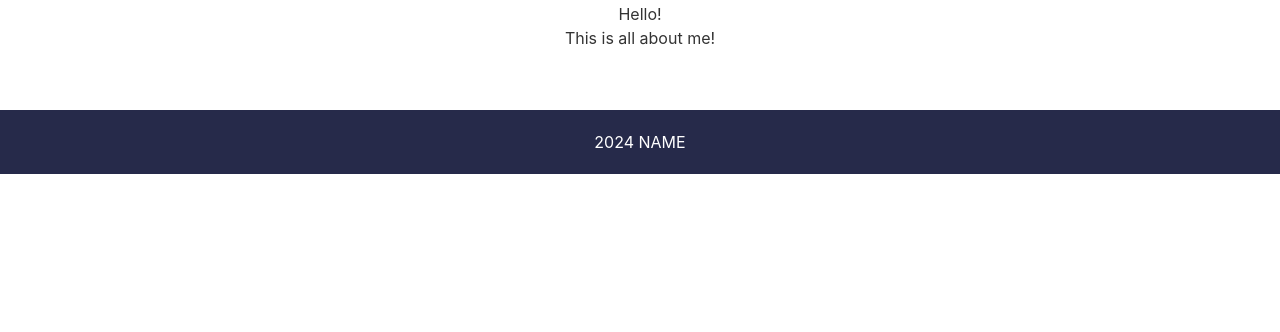
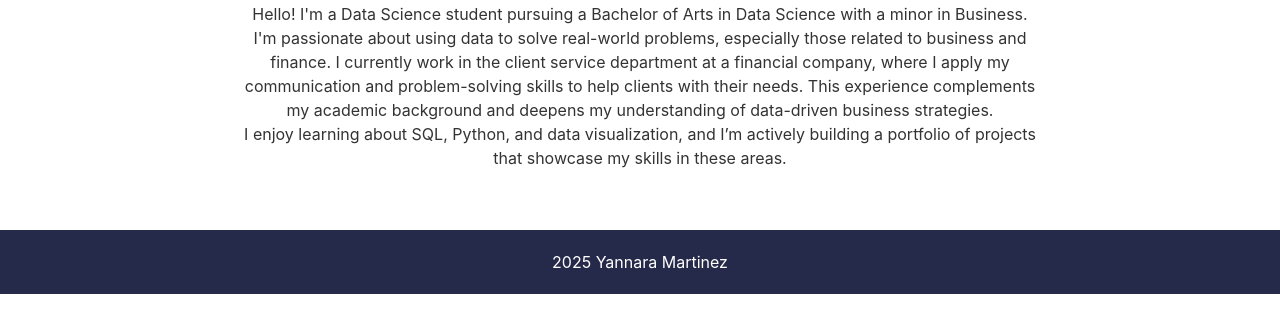
Before and after one commit to YanyyM/YanyyM.github.io, a plain HTML site: page about.html in a window 1280 px wide. Shown: the part 118-450 px from the top of the page. Drawn offline with Linux system fonts and the light colour scheme.

Commit message:
Update about.html

```diff
--- a/about.html
+++ b/about.html
@@ -19,16 +19,19 @@
         <section>
             <h1>About Me</h1>
             <p>
-                Hello!
+                Hello! I'm a Data Science student pursuing a Bachelor of Arts in Data Science with a minor in Business. I'm passionate about using data to solve real-world problems, especially those related to business and finance.
+
+                I currently work in the client service department at a financial company, where I apply my communication and problem-solving skills to help clients with their needs. This experience complements my academic background and deepens my understanding of data-driven business strategies.
+
             </p>
             <p>
-                This is all about me!
+                I enjoy learning about SQL, Python, and data visualization, and I’m actively building a portfolio of projects that showcase my skills in these areas.
             </p>
         </section>
     </main>
 
     <footer>
-        <p>2024 NAME</p>
+        <p>2025 Yannara Martinez</p>
     </footer>
 </body>
 </html>
```
